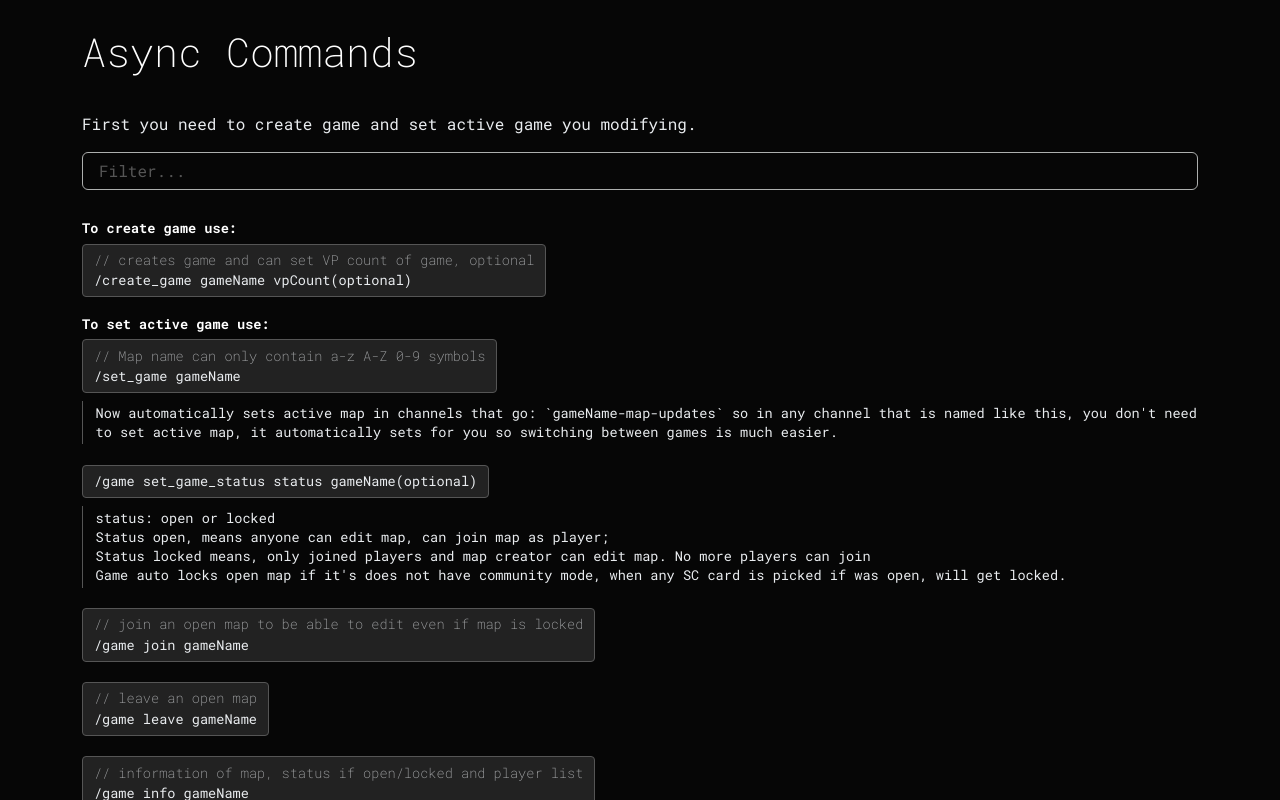
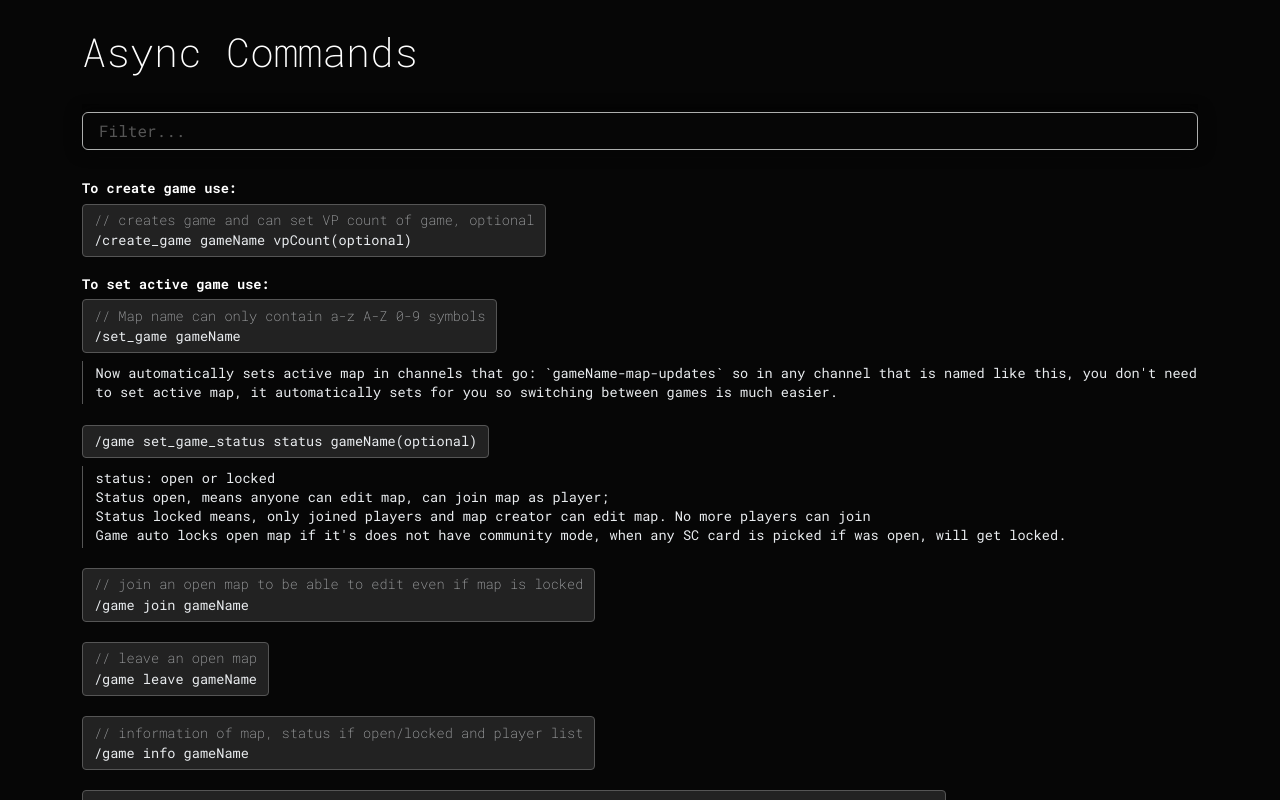
Before and after one commit to basicallyfine/TI4, a React (Create React App) app: page /async in a window 1280 px wide. Shown: the top 800 px of the page. Built offline with nearby package versions, Linux system fonts and the light colour scheme.

Commit message:
sticky filter bar

```diff
--- a/src/components/AsyncCommandRef.tsx
+++ b/src/components/AsyncCommandRef.tsx
@@ -51,9 +51,9 @@ const AsyncCommandRef = () => {
   return (
     <div className="container async-commands my-2">
       <h1>Async Commands</h1>
-      <p>First you need to create game and set active game you modifying.</p>
       <form
-        className="mb-2"
+        className="mb-2 pt-0-5 mt-n0-5 sticky-top"
+        style={{ backgroundColor: "rgba(0,0,0,0.35)" }}
         onSubmit={(e) => {
           e.preventDefault();
         }}
@@ -67,6 +67,10 @@ const AsyncCommandRef = () => {
             placeholder="Filter..."
             onChange={(e) => setSearchInput(e.target.value)}
             value={searchInput}
+            style={{
+              boxShadow:
+                "0 0 1rem var(--bs-body-bg), 0 0 0 2px var(--bs-body-bg)",
+            }}
             onKeyDownCapture={(key) => {
               if (["esc", "escape"].includes(key.code.toLowerCase())) {
                 setSearchInput("");
--- a/src/styles/_variables.scss
+++ b/src/styles/_variables.scss
@@ -1,4 +1,6 @@
 @import './bootswatch/cyborg_variables';
+
+$enable-negative-margins: true;
 
 $font-size-absolute: 16px;
 $small-font-size: 0.8rem;
```
